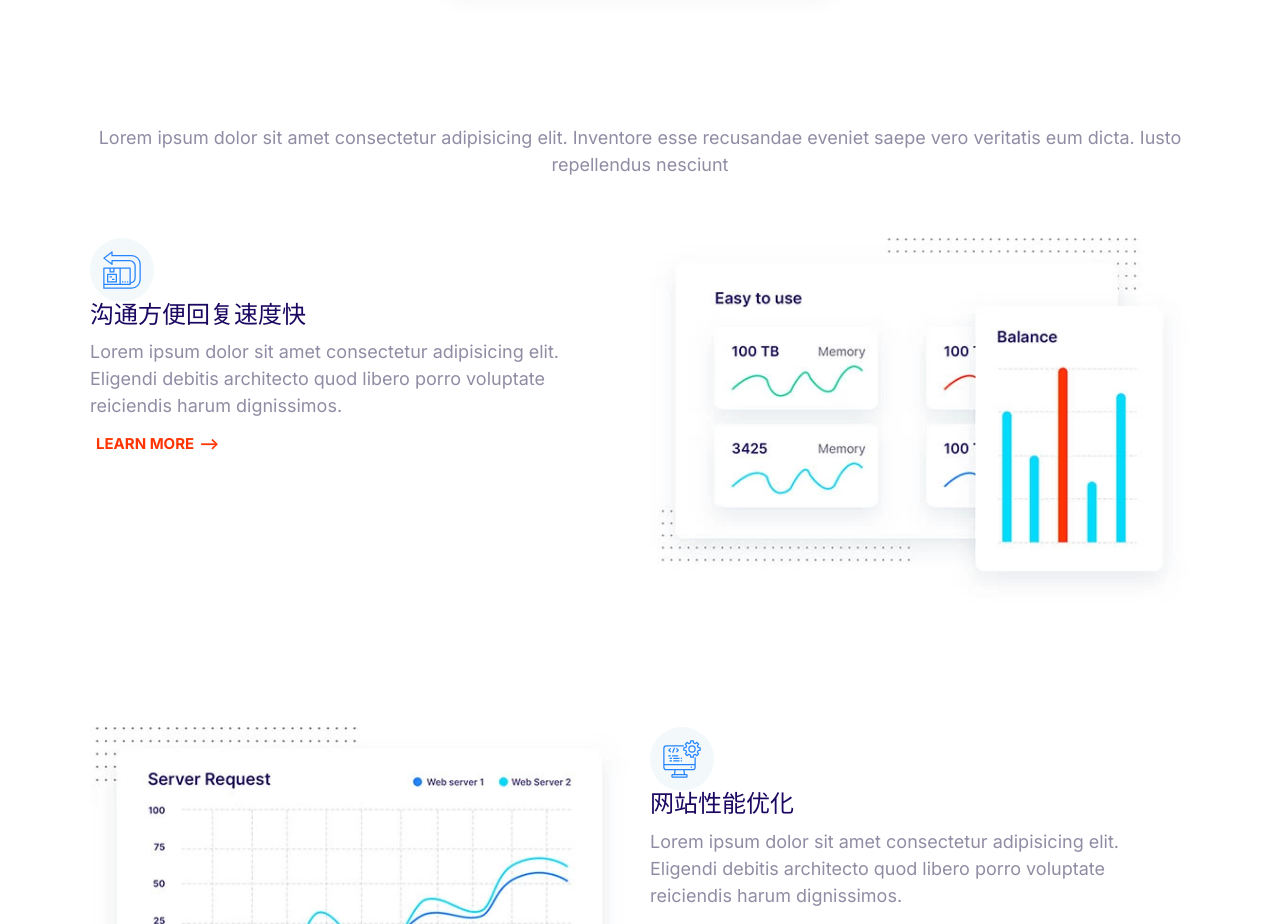
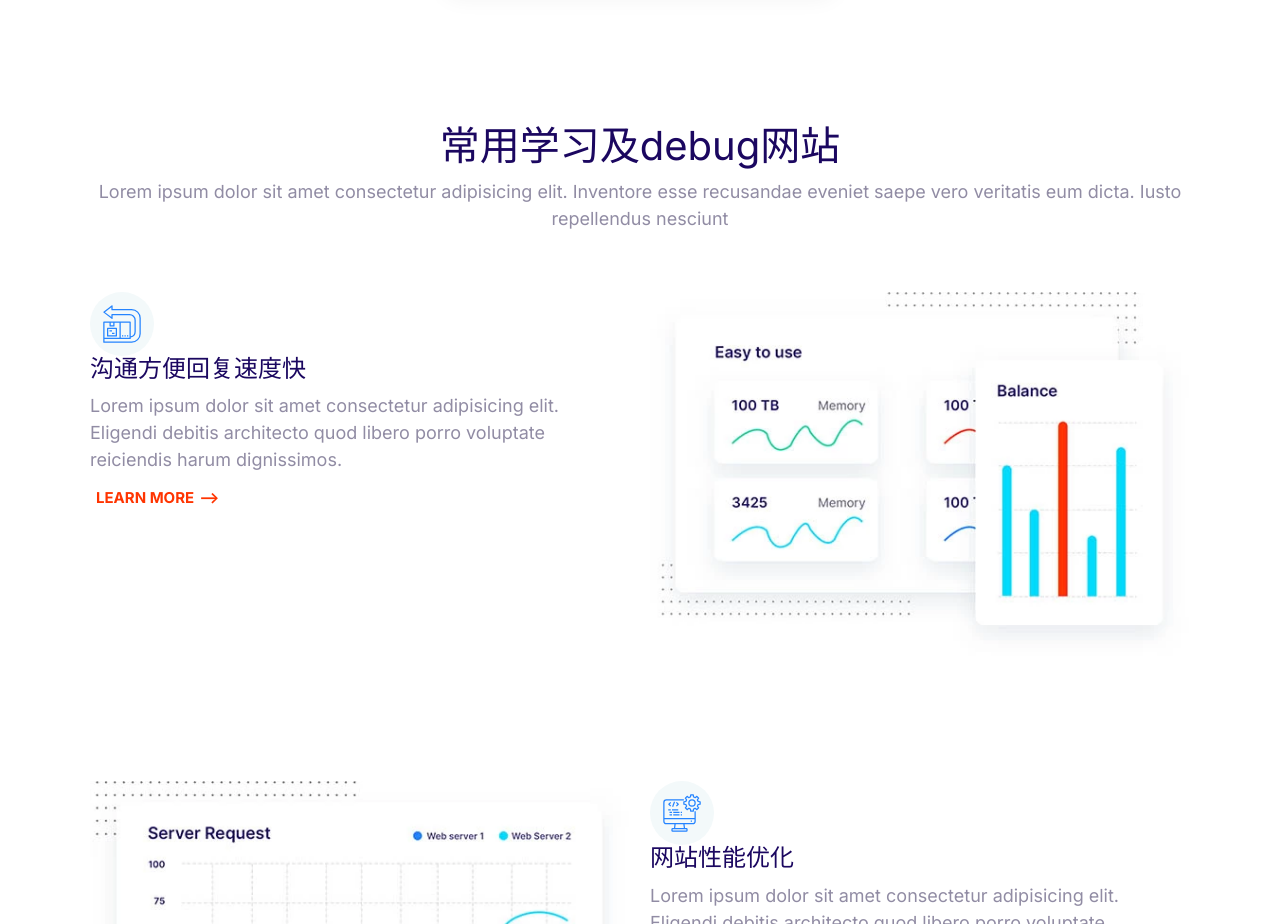
Before and after one commit to MichaelShan1/Michael-s-web, a website built with Parcel: page index.html in a window 1280 px wide. Shown: the part 2320-3244 px from the top of the page. Built offline with nearby package versions, Linux system fonts and the light colour scheme.

Commit message:
add heading

```diff
--- a/index.html
+++ b/index.html
@@ -246,7 +246,7 @@
 
     <section class="block container">
       <header class="block-header">
-        <h2></h2>
+        <h2>常用学习及debug网站</h2>
         <p>
           Lorem ipsum dolor sit amet consectetur adipisicing elit. Inventore
           esse recusandae eveniet saepe vero veritatis eum dicta. Iusto
```
